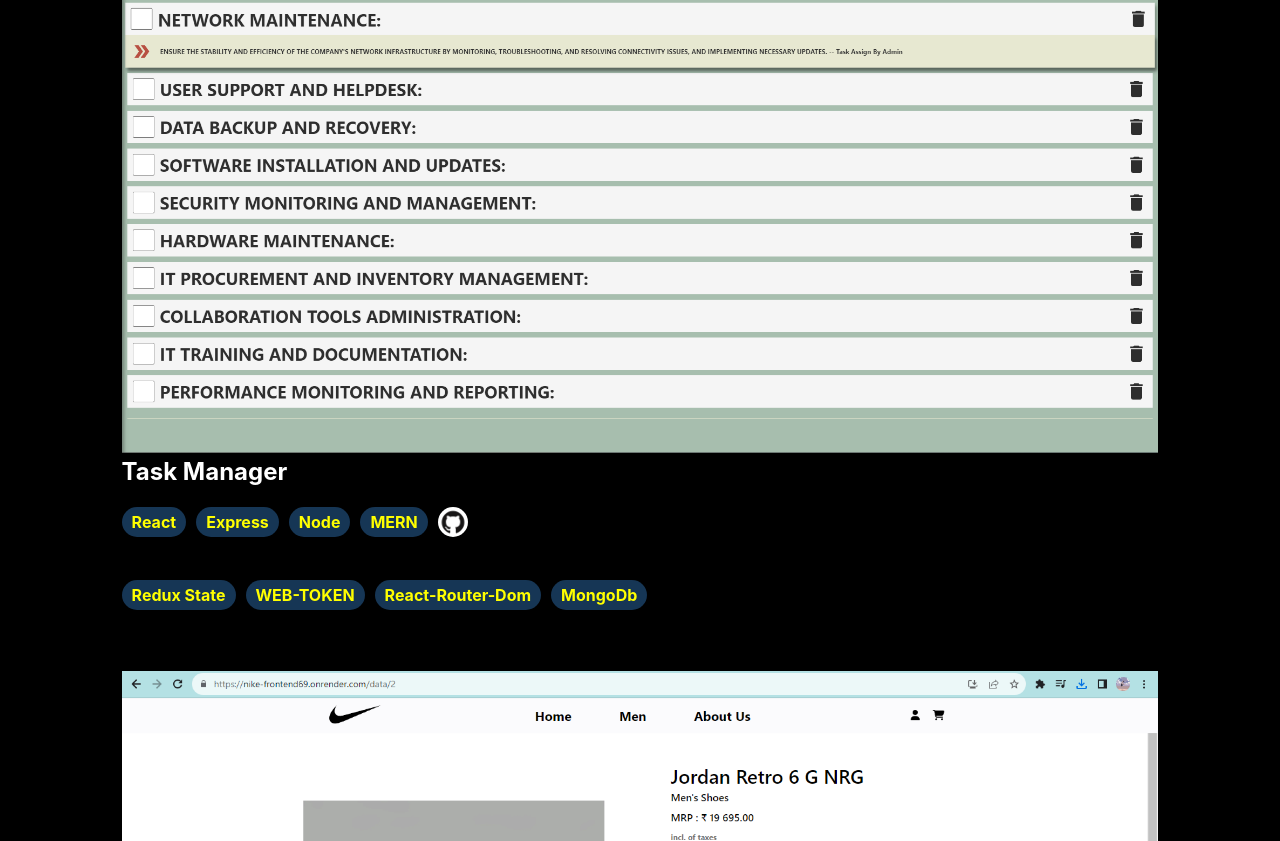
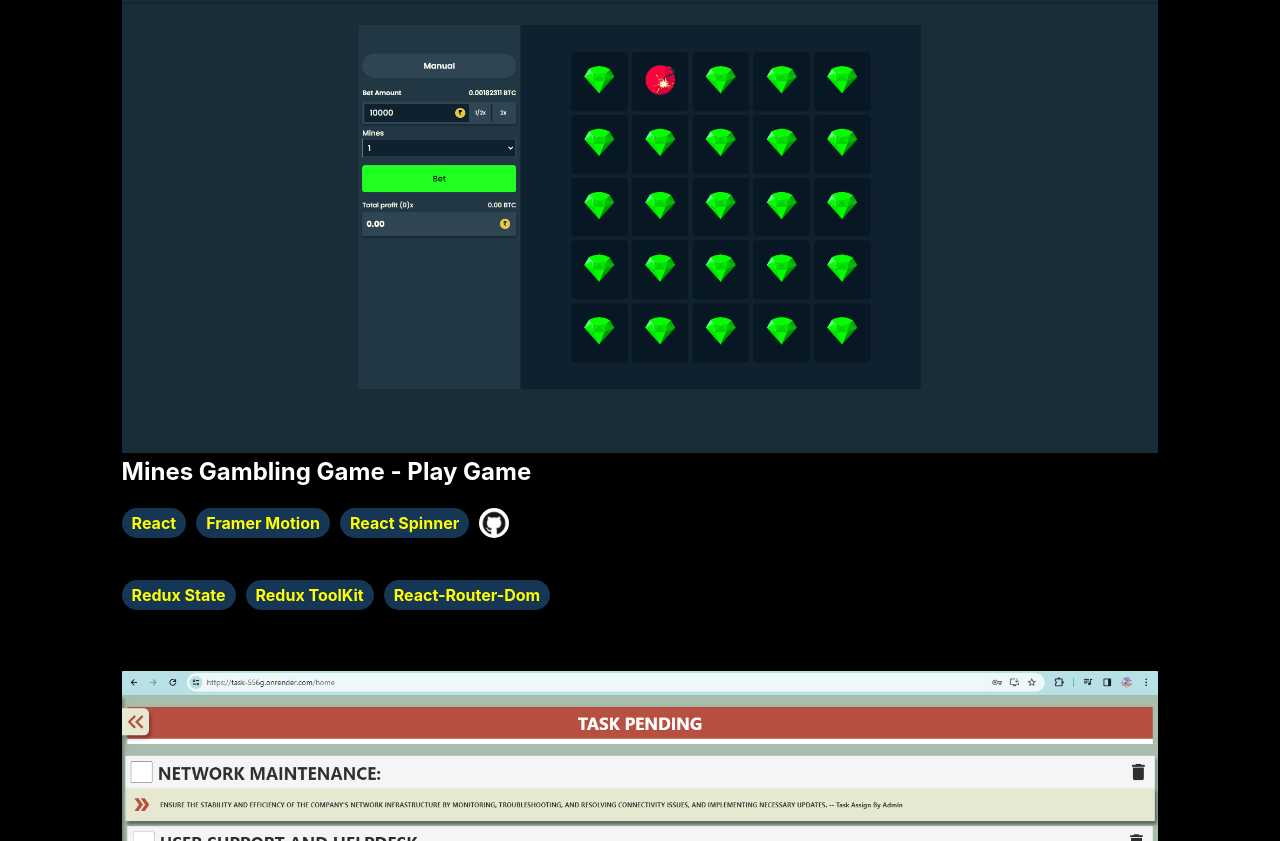
Before and after one commit to Git-Sangharsh/myPortfolio, a React (Create React App) app: page / in a window 1280 px wide. Shown: the part 2174-3015 px from the top of the page. Built offline with nearby package versions, Linux system fonts and the light colour scheme.

Commit message:
Added New Project

```diff
--- a/src/components/skills/Skills.js
+++ b/src/components/skills/Skills.js
@@ -3,11 +3,11 @@ import "./Skills.css";
 import smartBrain from "../assets/smartbrain.png";
 import nike from "../assets/nike.png";
 import apple from "../assets/apple.png";
-import Rolex from "../assets/rolex69.png"
+import Rolex from "../assets/rolex69.png";
 import { motion } from "framer-motion";
 import github from "../assets/github.png";
 import task from "../assets/taskimg.png";
-
+import mines from "../assets/mine-portfolio1.png";
 
 const Skills = () => {
   // const { scrollYProgress } = useScroll();
@@ -29,6 +29,41 @@ const Skills = () => {
         className="skills-wrapper"
       >
         {/* //! first project */}
+        <motion.div
+          className="skills-1 common-skills"
+          initial={{ opacity: 0, y: -20, filter: "blur(5px)" }}
+          whileInView={{ opacity: 1, y: 0, filter: "blur(0px)" }}
+          transition={{ duration: 1, ease: "easeInOut" }}
+        >
+          <a href="https://mines-x3cj.onrender.com/">
+            <img src={mines} alt="" className="common-skill-img" />
+            <h1 className="skills-header">Mines Gambling Game - Play Game</h1>
+            {/* <h4>
+            Created a full-stack web application, combining React for the
+            frontend and Express.js with MongoDB for the backend. Implemented
+            user authentication by creating signup and signin forms. Utilized
+            the bcrypt password hashing algorithm with 10 salt rounds & secure..
+          </h4> */}
+            <div className="need-skills">
+              <h4>React</h4>
+              <h4>Framer Motion</h4>
+              <h4>React Spinner</h4>
+
+              <img
+                src={github}
+                alt="instagram"
+                className="link"
+                style={{ borderRadius: "100px" }}
+              />
+            </div>
+            <div className="need-skills">
+              <h4>Redux State</h4>
+              <h4>Redux ToolKit</h4>
+              <h4>React-Router-Dom</h4>
+            </div>
+          </a>
+        </motion.div>
+        {/* //! second project */}
         <motion.div
           className="skills-1 common-skills"
           initial={{ opacity: 0, y: -20, filter: "blur(5px)" }}
```
Also changed, not shown: src/components/assets/mine-portfolio.png (added), src/components/assets/mine-portfolio1.png (added). Lines whose indentation alone changed are shown as unchanged.
